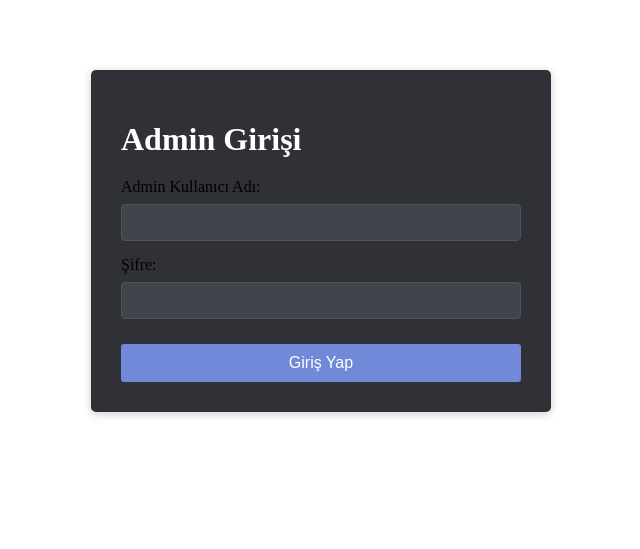
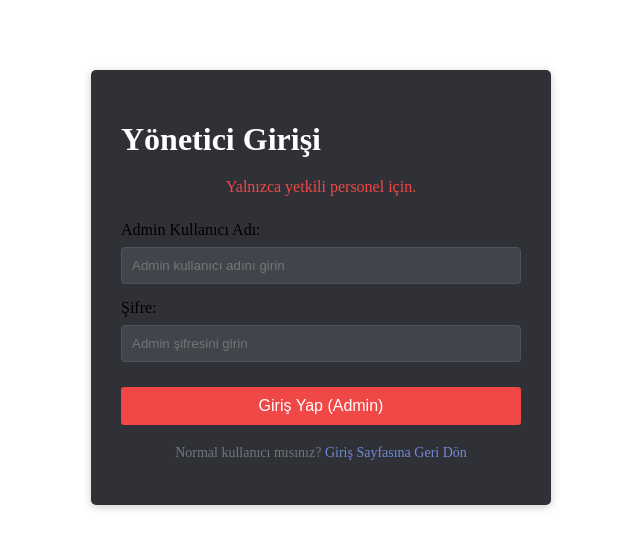
Before and after one commit to rw0rR/LAWIANDREW, a Flask app: page /admin/login in a window 1280 px wide. Shown: the part 26-575 px from the top of the page, without its empty margins (319-959 px from the left). Run offline with Flask 3, Linux system fonts and the light colour scheme.

Commit message:
Update admin_login.html

```diff
--- a/templates/admin_login.html
+++ b/templates/admin_login.html
@@ -1,20 +1,34 @@
 {% extends "base.html" %}
 
-{% block title %}Admin Girişi{% endblock %}
+{% block title %}Yönetici Girişi{% endblock %}
 
 {% block content %}
+    <div class="form-container">
+        <!-- form.css stilini kullanır -->
         <form method="POST">
-        <h1>Admin Girişi</h1>
+            <h1>Yönetici Girişi</h1>
+            <p style="color: #f04747; text-align: center; margin-bottom: 25px;">Yalnızca yetkili personel için.</p>
+
             {% if error %}
-            <p style="color: #f04747; text-align: center;">{{ error }}</p>
+                <!-- Hata mesajı stili style.css'deki .error-message ile uyumludur -->
+                <div class="error-message">{{ error }}</div>
             {% endif %}
 
             <label for="username">Admin Kullanıcı Adı:</label>
-        <input type="text" id="username" name="username" required>
+            <input type="text" id="username" name="username" required placeholder="Admin kullanıcı adını girin">
 
             <label for="password">Şifre:</label>
-        <input type="password" id="password" name="password" required>
+            <input type="password" id="password" name="password" required placeholder="Admin şifresini girin">
 
-        <button type="submit">Giriş Yap</button>
+            <button type="submit" style="background-color: #f04747;">Giriş Yap (Admin)</button>
+
+            <div style="text-align: center; margin-top: 20px; font-size: 14px;">
+                <p style="color: #72767d;">Normal kullanıcı mısınız?
+                    <a href="{{ url_for('login') }}" style="color: #7289da; text-decoration: none; font-weight: 500;">
+                        Giriş Sayfasına Geri Dön
+                    </a>
+                </p>
+            </div>
         </form>
+    </div>
 {% endblock %}
```
Lines whose indentation alone changed are shown as unchanged.
